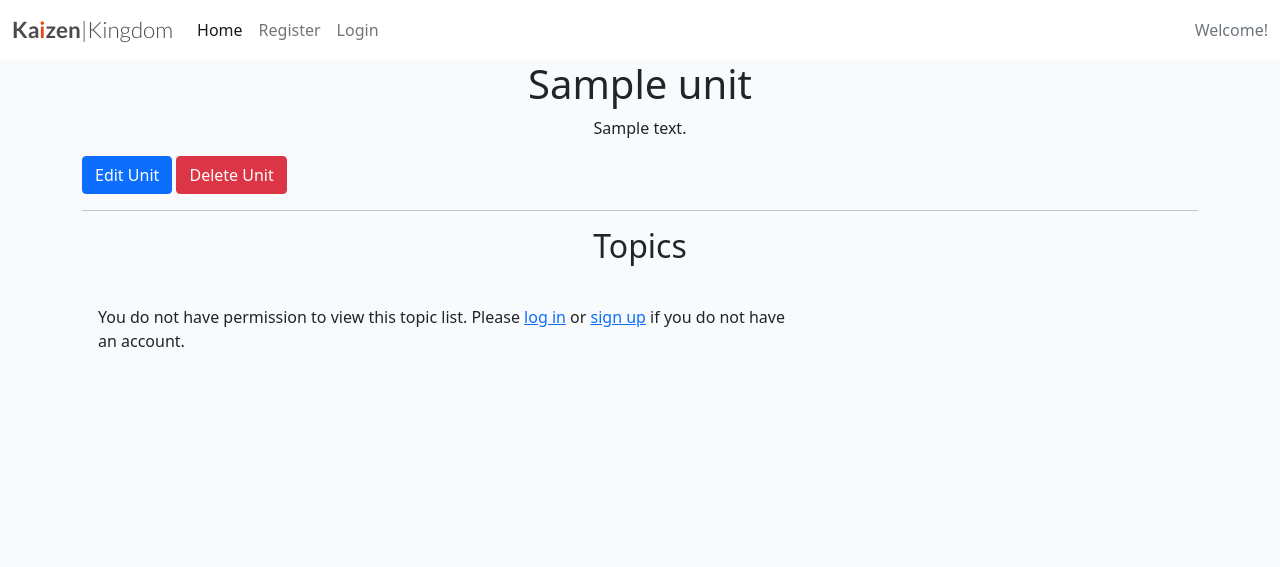
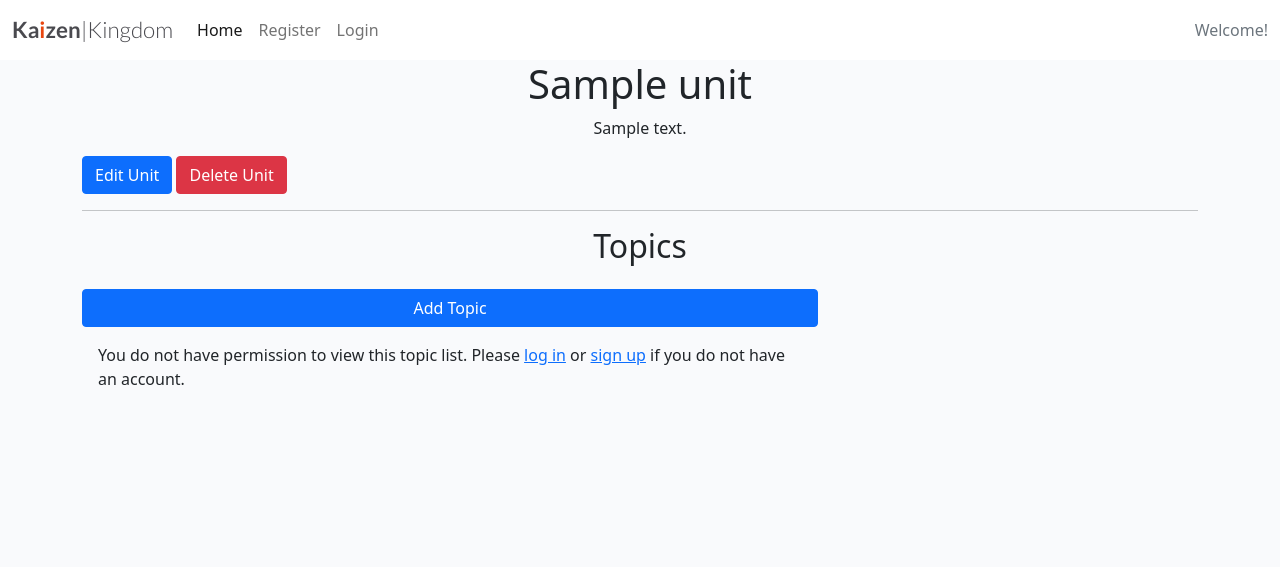
Before and after one commit to PVieira04/kaizenkingdom, a Django app: a page that uses content/templates/topic_list.html in a window 1280 px wide. Shown: the top 567 px of the page. Run offline with Django 3.2, Linux system fonts and the light colour scheme; tables that the repository leaves empty hold one stand-in row (values such as "Sample post").

Commit message:
Add functionality to add topics to units

```diff
--- a/content/forms.py
+++ b/content/forms.py
@@ -11,7 +11,7 @@ class UnitForm(forms.ModelForm):
         model = Unit
         fields = ['title', 'description']
 
-class EditTopicForm(forms.ModelForm):
+class TopicForm(forms.ModelForm):
     class Meta:
         model = Topic
         fields = ['title', 'content']
--- a/content/models.py
+++ b/content/models.py
@@ -48,6 +48,10 @@ class Topic(models.Model):
         unique_together = ('unit', 'title')
         ordering = ['number']
 
+    def save(self, *args, **kwargs):
+        self.slug = slugify(self.title)
+        super().save(*args, **kwargs)
+
     def __str__(self):
         return f"{self.unit.course.title} - Unit {self.unit.number}: {self.unit.title} - Topic {self.number}: {self.title}"
 
--- a/content/templates/topic_detail.html
+++ b/content/templates/topic_detail.html
@@ -15,5 +15,6 @@
     {% endif %}
     <br>
     {{ topic.content | safe }}
+    <!--<a href="{% url 'quiz' course_slug=course.slug unit_slug=unit.slug topic_slug=topic.slug %}" class="btn btn-primary">Take Quiz</a>-->
 </div>
 {% endblock %}
--- a/content/templates/topic_list.html
+++ b/content/templates/topic_list.html
@@ -1,6 +1,7 @@
 <h2 class="text-center">Topics</h2>
 <div class="row">
     <div class="col-md-8 card mb-4  mt-3 ">
+        <a href="{% url 'add_topic' course.slug unit.slug %}" class="btn btn-primary">Add Topic</a>
         <div class="card-body">
             <!-- We want a for loop inside the tags to iterate through each comment in comments -->
             {% if user.is_authenticated %}
--- a/content/urls.py
+++ b/content/urls.py
@@ -11,6 +11,7 @@ urlpatterns = [
     path('<slug:course_slug>/<slug:unit_slug>/', views.UnitDetail.as_view(), name='unit_detail'),
     path('<slug:course_slug>/<slug:unit_slug>/edit/', views.EditUnit.as_view(), name='edit_unit'),
     path('<slug:course_slug>/<slug:unit_slug>/delete/', views.DeleteUnit.as_view(), name='delete_unit'),
+    path('<slug:course_slug>/<slug:unit_slug>/add-topic/', views.AddTopic.as_view(), name='add_topic'),
     path('<slug:course_slug>/<slug:unit_slug>/<slug:topic_slug>/', views.TopicDetail.as_view(), name='topic_detail'),
     path('<slug:course_slug>/<slug:unit_slug>/<slug:topic_slug>/edit/', views.EditTopic.as_view(), name='edit_topic'),
     path('<slug:course_slug>/<slug:unit_slug>/<slug:topic_slug>/delete/', views.DeleteTopic.as_view(), name='delete_topic'),
--- a/content/views.py
+++ b/content/views.py
@@ -4,7 +4,7 @@ from django.views import generic, View
 from django.urls import reverse
 from random import sample
 from .models import Course, Unit, Topic, QuizQuestion
-from .forms import CourseForm, UnitForm, EditTopicForm
+from .forms import CourseForm, UnitForm, TopicForm
 from profiles.models import CustomUser
 
 class CourseList(generic.ListView):
@@ -115,6 +115,7 @@ class UnitDetail(View):
                 "unit" : unit,
                 "topics" : topics,
             }
+        print(f'topics: {topics}')
         return render(request, "unit_detail.html", context)
 
 class AddUnit(View):
@@ -212,6 +213,42 @@ class TopicDetail(View):
             }
         return render(request, "topic_detail.html", context)
 
+class AddTopic(View):
+    def get(self, request, course_slug, unit_slug):
+        course = get_object_or_404(Course, slug=course_slug)
+        unit = get_object_or_404(Unit, slug=unit_slug)
+        if request.user.id == course.author.id:
+            form = TopicForm()
+            context = {
+                'form' : form,
+                'course' : course,
+                'unit' : unit,
+            }
+            return render(request, 'add_topic.html', context)
+        else: return redirect('unit_detail', course_slug=course.slug, unit_slug=unit.slug)
+
+    def post(self, request, course_slug, unit_slug):
+        course = get_object_or_404(Course, slug=course_slug)
+        unit = get_object_or_404(Unit, slug=unit_slug)
+        form = TopicForm(request.POST)
+        if form.is_valid() and request.user.id == course.author.id:
+            topic = form.save(commit=False)
+            topic.unit = unit
+            max_topic_number = Topic.objects.filter(unit=unit).aggregate(max_number=Max('number'))['max_number']
+            if max_topic_number is not None:
+                topic.number = max_topic_number + 1
+            else:
+                topic.number = 1
+            topic.save()
+            return redirect('unit_detail', course_slug=course.slug, unit_slug=unit.slug)
+        else:
+            context = {
+                'form' : form,
+                'course' : course,
+                'unit' : unit,
+            }
+            return render(request, 'add_topic.html', context)
+
 class EditTopic(View):
     def get(self, request, course_slug, unit_slug, topic_slug):
         course = get_object_or_404(Course, slug=course_slug)
@@ -220,7 +257,7 @@ class EditTopic(View):
         if topic.unit.course.author != request.user:
             return redirect('topic_detail', course_slug=topic.unit.course.slug, unit_slug=topic.unit.slug, topic_slug=topic.slug)
 
-        form = EditTopicForm(instance=topic)
+        form = TopicForm(instance=topic)
         edit_url = edit_url = reverse('edit_topic', args=[course_slug, unit_slug, topic_slug])
         context = {
             "form" : form,
@@ -234,7 +271,7 @@ class EditTopic(View):
         if topic.unit.course.author != request.user:
             return redirect('topic_detail', course_slug=topic.unit.course.slug, unit_slug=topic.unit.slug, topic_slug=topic.slug)
 
-        form = EditTopicForm(request.POST, instance=topic)
+        form = TopicForm(request.POST, instance=topic)
         if form.is_valid():
             form.save()
             return redirect('topic_detail', course_slug=topic.unit.course.slug, unit_slug=topic.unit.slug, topic_slug=topic.slug)
```
Also changed, not shown: content/templates/add_topic.html (added, +12 -0 lines).
